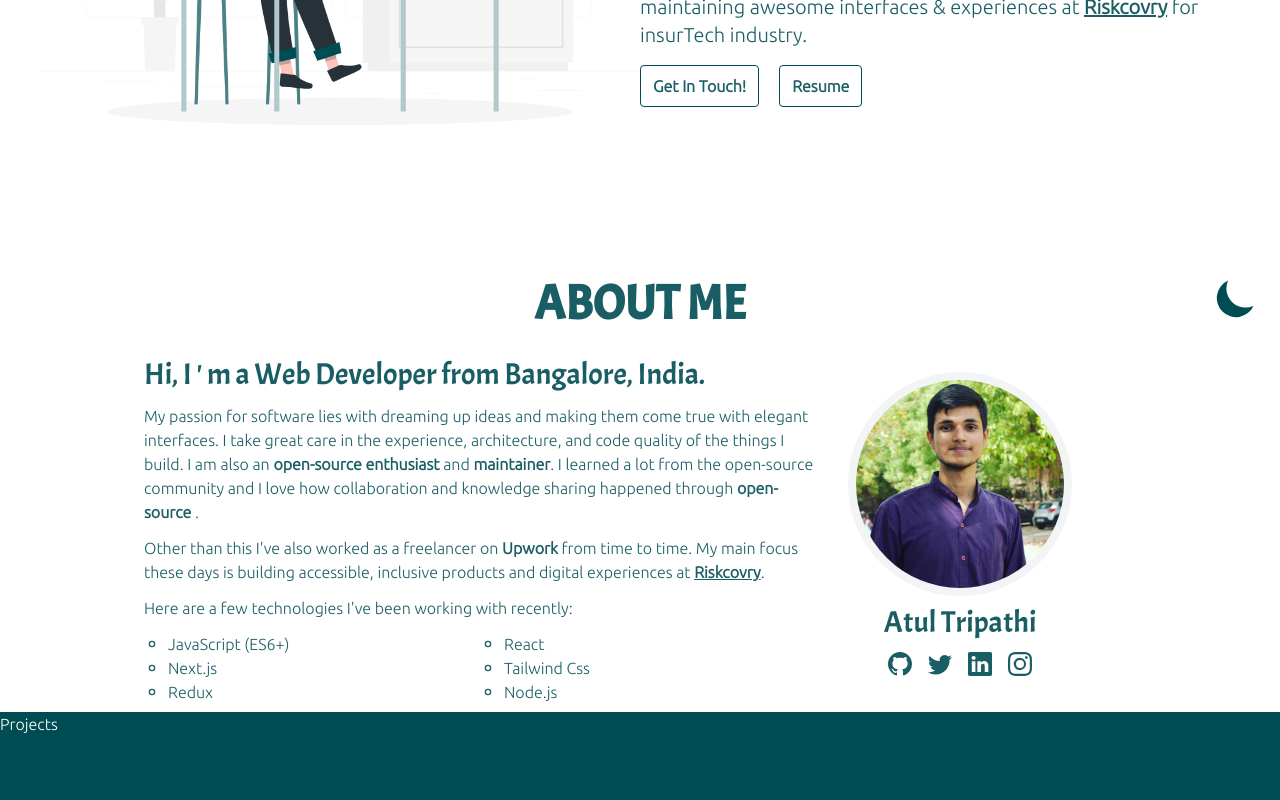
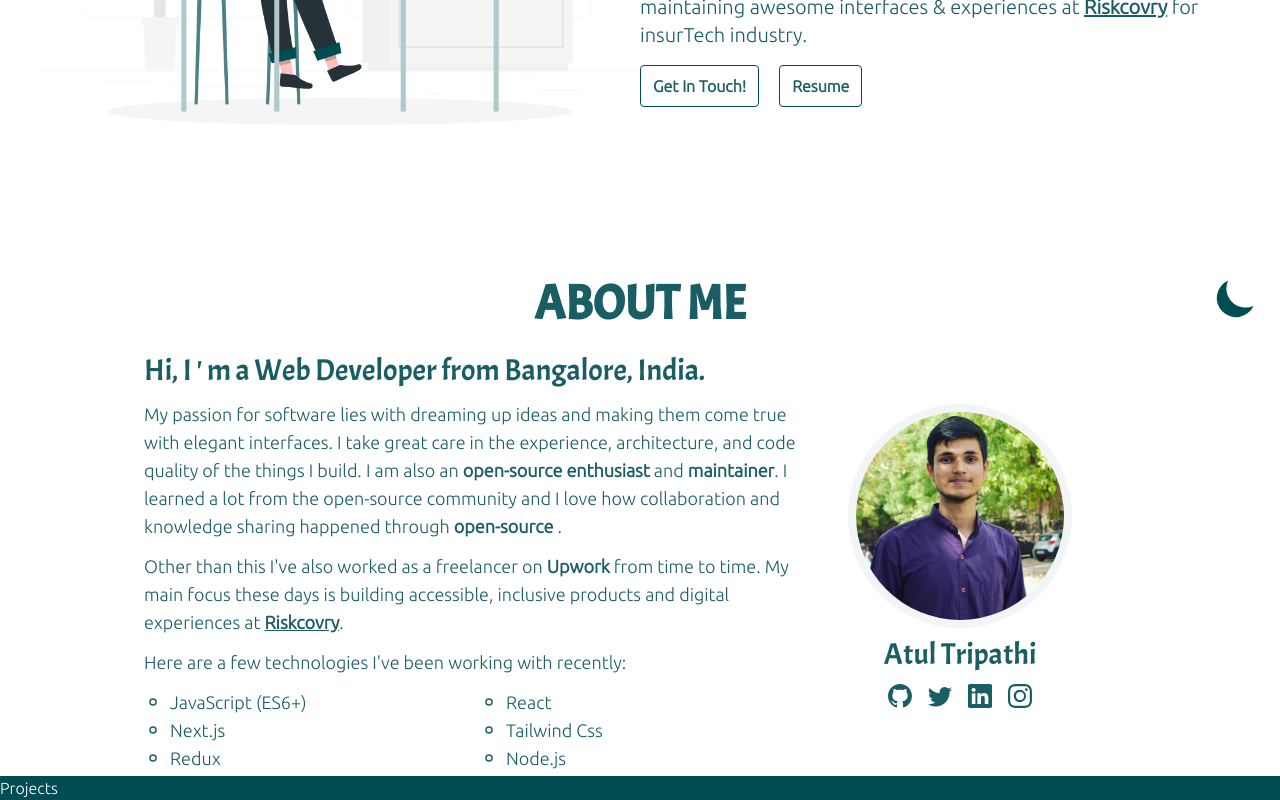
Before and after one commit to atultrp/atultrp-pro, a Next.js app: page / in a window 1280 px wide. Shown: the part 458-1258 px from the top of the page. Before the commit the page ends 1194 px from the top, so only its background shows below. Built offline with nearby package versions, Linux system fonts and the light colour scheme.

Commit message:
commits in about, uppersec

```diff
--- a/src/components/About.js
+++ b/src/components/About.js
@@ -7,23 +7,22 @@
   return (
     <div className="dark:bg-[#004c53] bg-white dark:text-white py-1 px-6 sm:px-20 font-medium">
       <h2 className="custom-font text-4xl sm:text-5xl uppercase font-semibold text-center pt-16">About Me</h2>
-
       <div className="flex flex-col-reverse sm:flex-row sm:mt-6 items-center">
         <div className="space-y-3 sm:mx-16 sm:w-3/5">
           <h3 className="text-3xl font-medium custom-font">
             Hi, I &apos; m a Web Developer from Bangalore, India.
           </h3>
-          <p>
+          <p className="text-base sm:text-lg">
             My passion for software lies with dreaming up ideas and making them come true with elegant interfaces. I take great care in the experience, architecture, and code quality of the things I build.
             I am also an <span className="font-semibold">open-source enthusiast</span> and <span className="font-semibold">maintainer</span>. I learned a lot from the open-source community and I love how collaboration and knowledge sharing happened through <span className="font-semibold">open-source</span> .
           </p>
-          <p>
+          <p className="text-base sm:text-lg">
             Other than this I've also worked as a freelancer on <span className="font-semibold"> Upwork </span> from time to time. My main focus these days is building accessible, inclusive products and digital experiences at {" "}
             <a href="https://riskcovry.com/" className="font-semibold underline">
               Riskcovry
             </a>.
           </p>
-          <div>
+          <div className="text-base sm:text-lg">
             Here are a few technologies I've been working with recently:
             <ul className="grid grid-cols-2 mt-3">
               <li className="flex items-center space-x-2">
--- a/src/components/UpperSec.js
+++ b/src/components/UpperSec.js
@@ -26,7 +26,7 @@
             </a>
           </button>
           <button className="px-3 py-2 bg-white border border-[#004c53] hover:bg-[#004c53] hover:text-white font-semibold my-2 rounded dark:bg-[#004c53] dark:border-white dark:hover:bg-white dark:hover:text-[#004c53] ease-in-out duration-300">
-            <a href="https://www.linkedin.com/in/atultrp-/">
+            <a href="assets/resume.pdf" target="_blank">
               Resume
             </a>
           </button>
```
Also changed, not shown: 1 other file (tests, documents, lock files or other folders).
